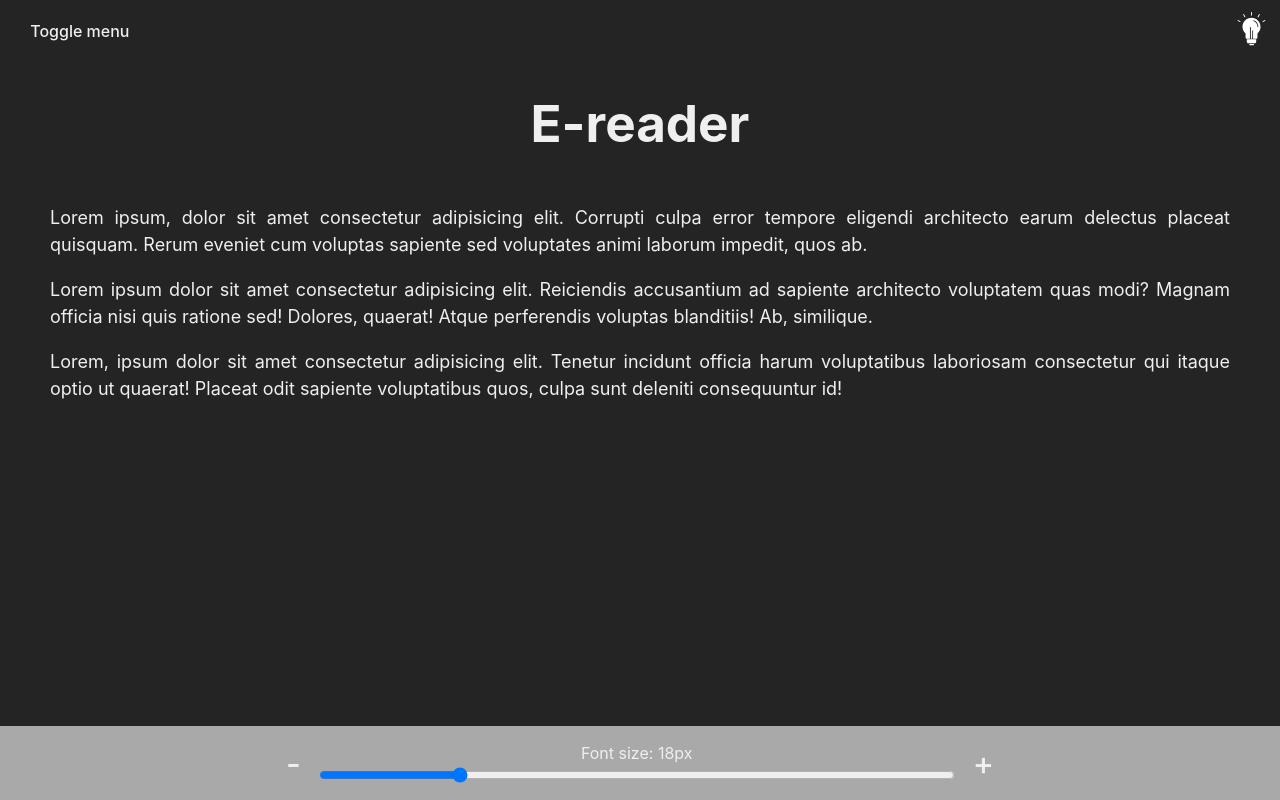
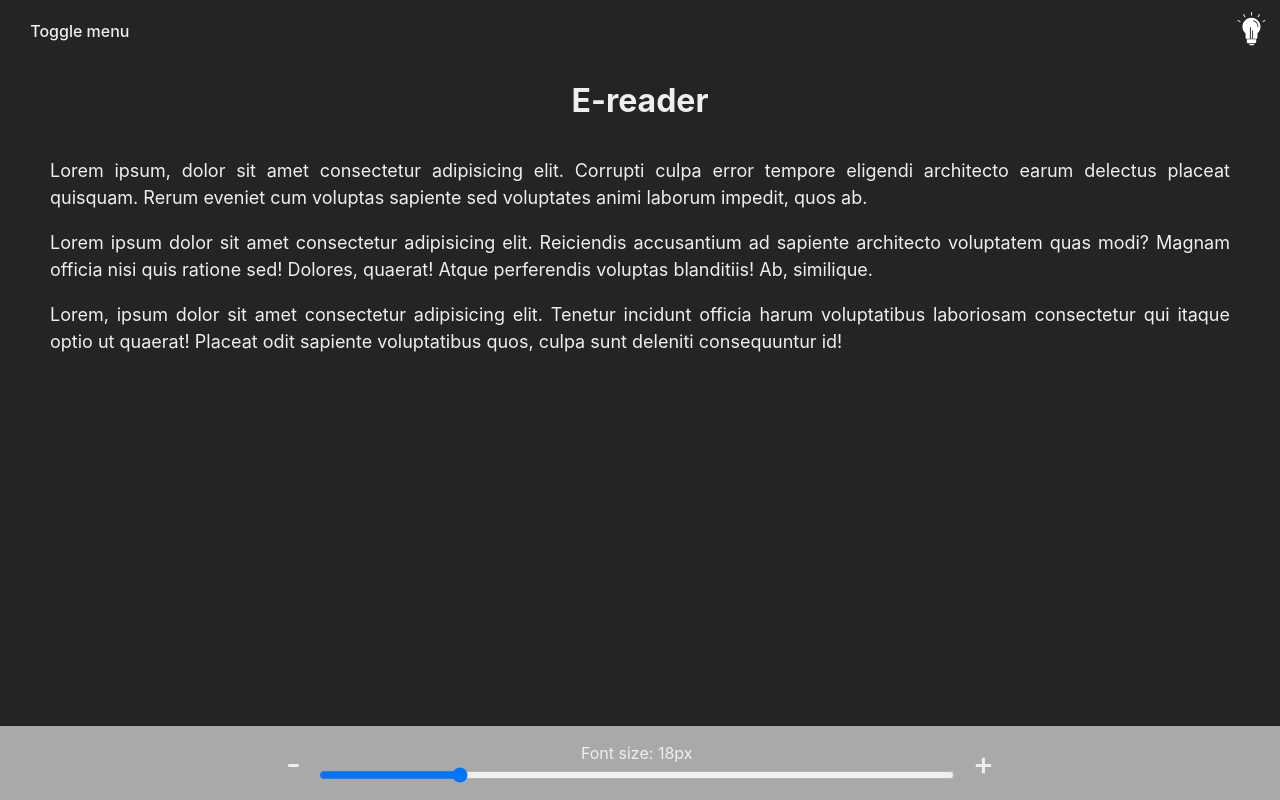
Before and after one commit to biancashiromoto/eReader, a React (Vite) app: page / in a window 1280 px wide. Built offline with nearby package versions, Linux system fonts and the light colour scheme.

Commit message:
style: Resize h1 title

```diff
--- a/src/index.css
+++ b/src/index.css
@@ -25,7 +25,6 @@ body {
 }
 
 h1 {
-  font-size: 3.2em;
   line-height: 1.1;
 }
 
```
